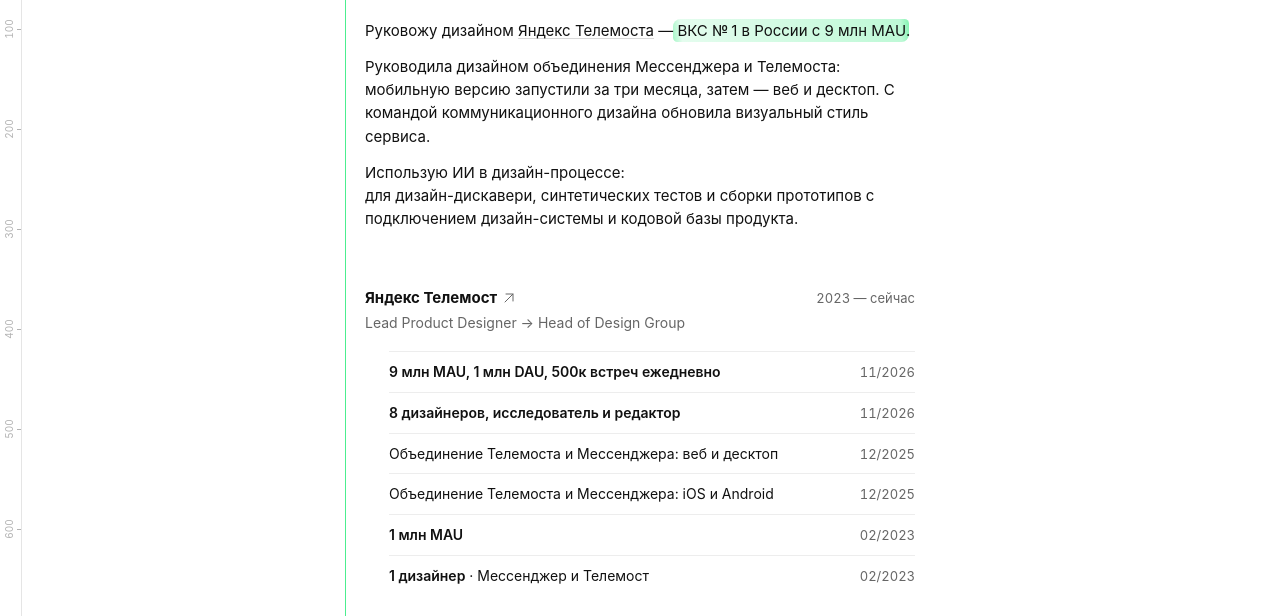
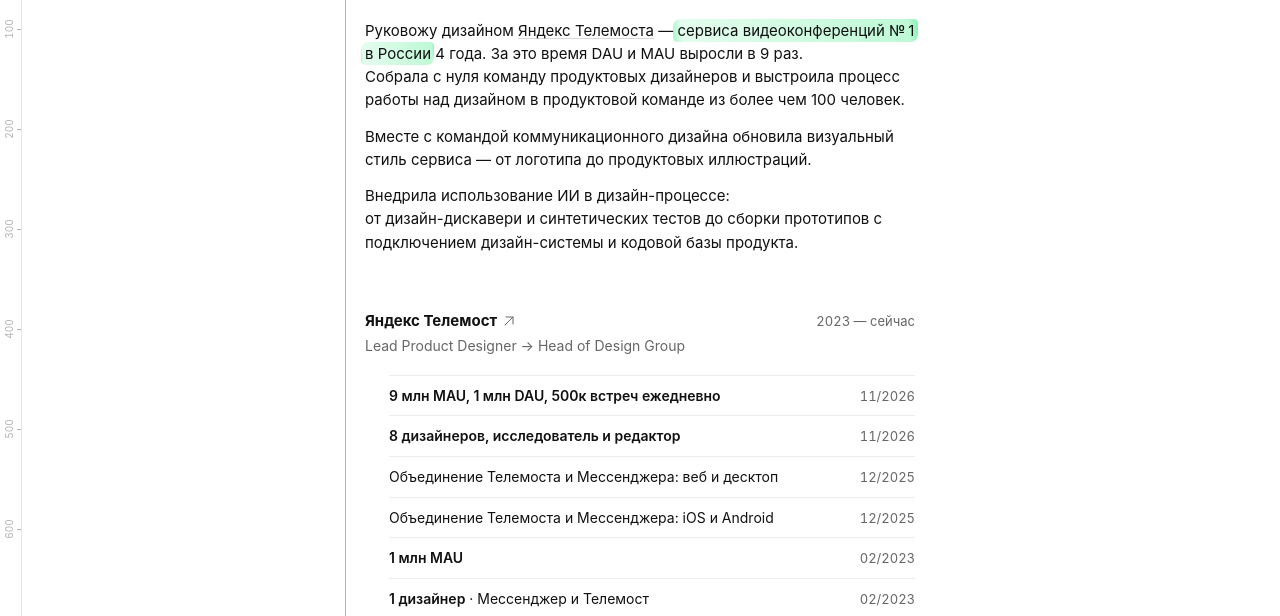
Before and after one commit to ninaantn/ninaantn.github.io, a plain HTML site: page index.html in a window 1280 px wide. Shown: the part 131-747 px from the top of the page. Drawn offline with Linux system fonts and the light colour scheme.

Commit message:
Обновить главный блок и подпись ссылки на CV

```diff
--- a/index.html
+++ b/index.html
@@ -71,9 +71,9 @@
       <p class="role">Head of Design · Дизайн-директор продукта</p>
 
       <div class="bio">
-        <p>Руковожу дизайном <a class="text-link" href="#telemost">Яндекс Телемоста</a> — <mark class="text-marker">ВКС № 1 в России с 9 млн MAU</mark>.</p>
-        <p>Руководила дизайном объединения Мессенджера и Телемоста: мобильную версию запустили за три месяца, затем — веб и десктоп. С командой коммуникационного дизайна обновила визуальный стиль сервиса.</p>
-        <p>Использую ИИ в дизайн-процессе:<br>для дизайн-дискавери, синтетических тестов и сборки прототипов с подключением дизайн-системы и кодовой базы продукта.</p>
+        <p>Руковожу дизайном <a class="text-link" href="#telemost">Яндекс Телемоста</a> — <mark class="text-marker">сервиса видеоконференций № 1 в России</mark> 4 года. За это время DAU и MAU выросли в 9 раз.<br>Собрала с нуля команду продуктовых дизайнеров и выстроила процесс работы над дизайном в продуктовой команде из более чем 100 человек.</p>
+        <p>Вместе с командой коммуникационного дизайна обновила визуальный стиль сервиса — от логотипа до продуктовых иллюстраций.</p>
+        <p>Внедрила использование ИИ в дизайн-процессе:<br>от дизайн-дискавери и синтетических тестов до сборки прототипов с подключением дизайн-системы и кодовой базы продукта.</p>
       </div>
     </header>
 
@@ -209,7 +209,7 @@
         <nav class="page-contacts" aria-label="Контакты">
           <p><a class="text-link" href="https://telemost.yandex.ru/p/10836f9a-1724-437a-b66e-cb8b8fe51a9c?utm_source=invite" target="_blank" rel="noopener noreferrer">телемост</a>, <a class="text-link" href="https://t.me/nina_antn" target="_blank" rel="noopener noreferrer">телеграм</a>, <a class="text-link" href="mailto:ninaantn@yandex.ru">почта</a></p>
         </nav>
-        <a class="text-link" href="nina-antonova-cv.pdf" target="_blank" rel="noopener noreferrer">cv</a>
+        <a class="text-link" href="nina-antonova-cv.pdf" target="_blank" rel="noopener noreferrer">скачать CV</a>
       </div>
     </footer>
   </main>
```
